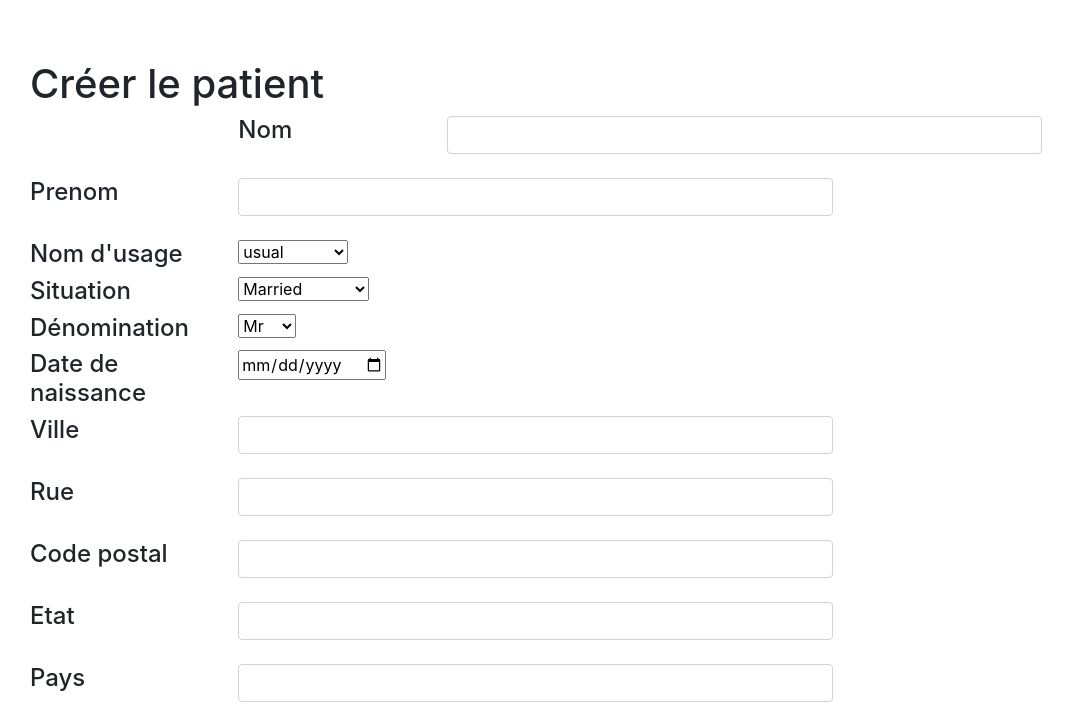
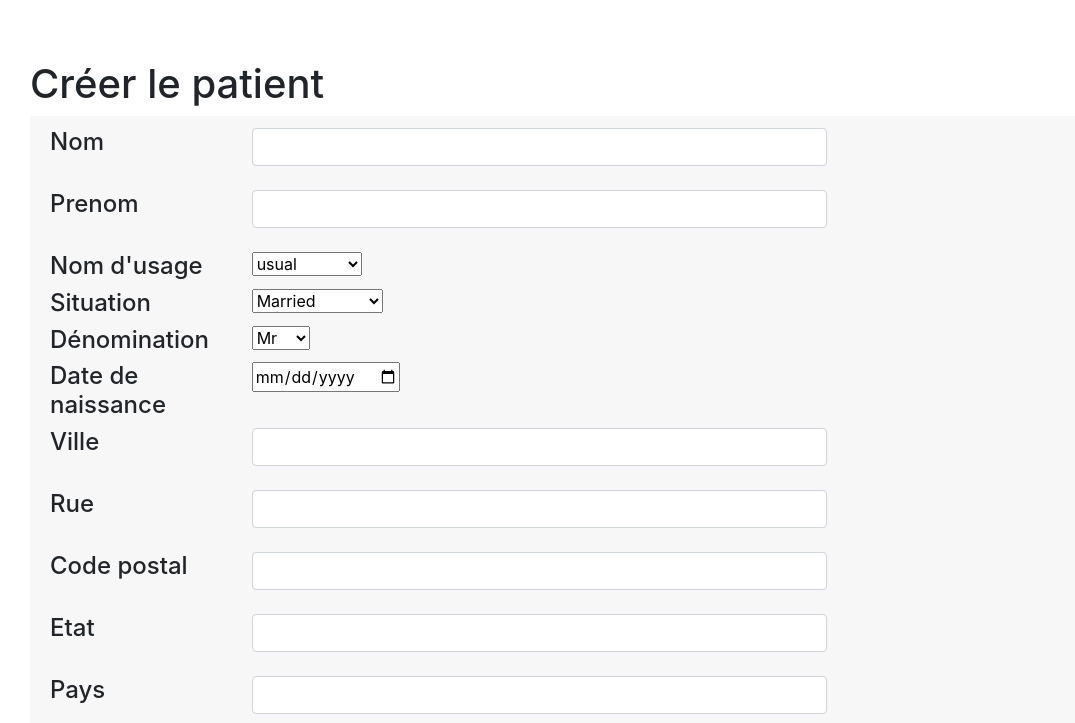
Before and after one commit to aurelien-V03/SIH-patient, a plain HTML site: page index.html in a window 1280 px wide. Both pictures are taken after a click on the button "Créer un patient". Shown: the top 723 px of the page, without its empty margins (0-1075 px from the left). Drawn offline with nearby package versions, Linux system fonts and the light colour scheme; no server answers.

Commit message:
changements rapides

```diff
--- a/index.html
+++ b/index.html
@@ -14,7 +14,8 @@
         <!-- Formulaire de creation d'un patient  -->
         <div id="createPatientSection" style="display: none">
             <h1 id="titlePatientForm">Creer un patient</h1>
-            <div class="row justify-content-center">
+            <div class=card-header>
+            <div class="row align-items-start custom-liner">
                 <div class="col-sm-2">
                     <h4>Nom</h4>
                 </div>
@@ -178,13 +179,21 @@
                     </select>
                 </div>
             </div>
+        </div>
 
-            <div class="centre">
+
+                <br>
+                <div class="centre">
             <button type="button" class="btn btn-success" id="backToPatientListButton">liste des patients</button>
+
+
             <button type="button" class="btn btn-success" id="createPatientButton">Créer le patient</button>
+
             <button type="button" class="btn btn-success" id="savePatientButton">Enregistrer le patient</button>
         </div>
+
         </div>
+
 
 
 
--- a/style.css
+++ b/style.css
@@ -9,6 +9,7 @@
 }
 .centre{
     text-align: center;
+
   }
 h4{
     font-size: 0.875em;
```
